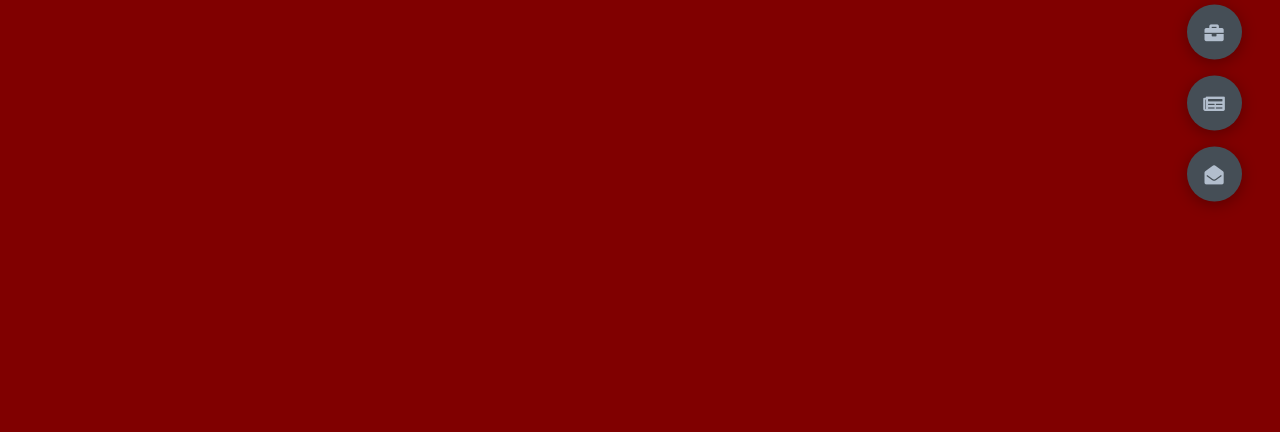
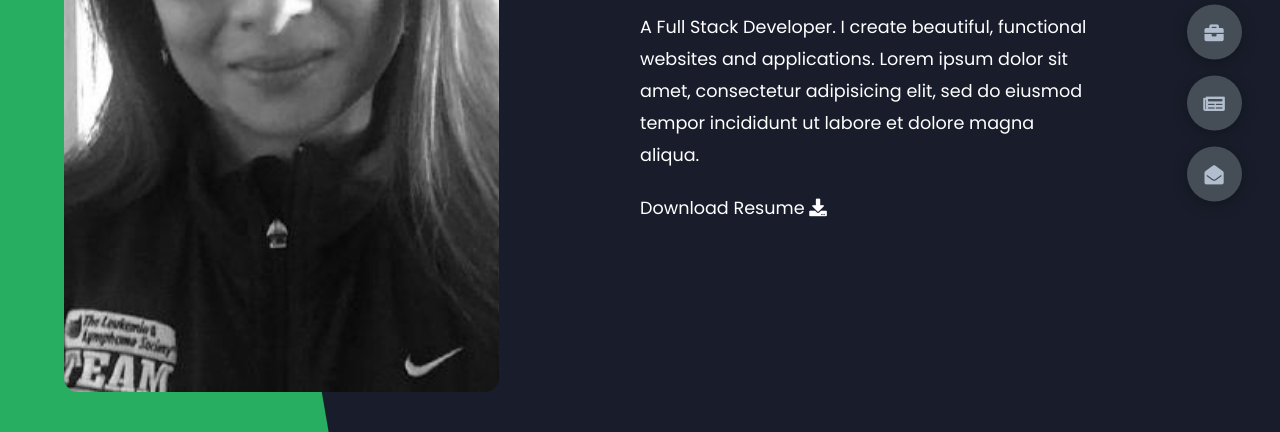
Before and after one commit to Shimanti/CSS-portfolio, a plain HTML site: page index.html in a window 1280 px wide. Shown: the part 368-800 px from the top of the page. Drawn offline with Linux system fonts and the light colour scheme.

Commit message:
added home screen

```diff
--- a/index.html
+++ b/index.html
@@ -14,7 +14,28 @@
 </head>
 <body class="main-content">
     <header class="section sec1 header active" id="home">
-
+        <div class="header-content">
+            <div class="left-header">
+                <div class="h-shape"></div>
+                <div class="image">
+                    <img src="img/hero.png" alt="">
+                </div>
+            </div>
+            <div class="right-header">
+                <h1 class="name">
+                    Hi, I'm <span>Shimanti Guha</span>
+                </h1>
+                <p>
+                    A Full Stack Developer.
+                    I create beautiful, functional websites and applications.
+                    Lorem ipsum dolor sit amet, consectetur adipisicing elit, sed do eiusmod tempor incididunt ut labore et dolore magna aliqua.
+                </p>
+                <a href="" class="main-btn">
+                    <span class="btn-text">Download Resume</span>
+                    <span class="btn-icon"><i class="fas fa-download"></i></span>
+                </a>
+            </div>
+        </div>
     </header>
     <main>
         <section class="section sec2 about" id="about"></section>
--- a/styles/styles.scss
+++ b/styles/styles.scss
@@ -26,7 +26,7 @@ body {
     font-family: 'Poppins', sans-serif;
     font-size: 1.1rem;
     color: var(--color-white);
-    transition: all .4s ease-in-out;
+    // transition: all .4s ease-in-out;
 }
 
 a {
@@ -37,7 +37,7 @@ a {
 }
 
 header {
-    height: 100vh;
+    min-height: 100vh;
     color: var(--color-white);
     overflow: hidden;
 }
@@ -52,39 +52,34 @@ section {
 }
 
 .section{
-    transform: translateY(-100%) scale(0);
-    transition: all 1s ease-in-out;
+    // transform: translateY(-100%) scale(0);
+    // transition: all 1s ease-in-out;
     background-color: var(--color-primary);
 }
 
 .sec1 {
     display: none;
     transform: translateY(0) scale(1);
-    background-color: maroon;
 }
 
 .sec2 {
     display: none;
     transform: translateY(0) scale(1);
-    background-color: violet;
 }
 
 .sec3 {
     display: none;
     transform: translateY(0) scale(1);
-    background-color: indigo;
 }
 
 .sec4 {
     display: none;
     transform: translateY(0) scale(1);
-    background-color: blue;
 }
 
 .sec5 {
     display: none;
     transform: translateY(0) scale(1);
-    background-color: green;
 }
 
 .active {
@@ -136,3 +131,61 @@ section {
         }
     }
 }
+/* Header-content */
+.header-content {
+    display: grid;
+    grid-template-columns: repeat(2, 1fr);
+    min-height: 100vh;
+    .left-header {
+        display: flex;
+        align-items: center;
+        position: relative;
+        .h-shape {
+            transition: all .4s ease-in-out;
+            height: 100%;
+            width: 65%;
+            background-color: var(--color-secondary);
+            position: absolute;
+            left: 0;
+            top: 0;
+            z-index: -1;
+            clip-path: polygon(0 0, 46% 0%, 79% 100%, 0% 100%);
+        }
+        .image {
+            border-radius: var(--br-sm-2);
+            height: 90%;
+            width: 68%;
+            margin-left: 4rem;
+            background-color: var(--color-black);
+            transition: all .4s ease-in-out;
+            img {
+                border-radius: var(--br-sm-2);
+                width: 100%;
+                height: 100%;
+                object-fit: cover;
+                transition: all .4s ease-in-out;
+                filter: grayscale(100%);
+                &:hover {
+                    filter: grayscale(0);
+                }
+            }
+        }
+    }
+
+    .right-header {
+        display: flex;
+        flex-direction: column;
+        justify-content: center;
+        padding-right: 12rem;
+        .name{
+            font-size: 3rem;
+            span{
+                color: var(--color-secondary);
+            }
+        }
+        p{
+            margin: 1.5rem 0;
+            line-height: 2rem;
+        }
+    }
+}
```
Also changed, not shown: img/blog1.jpg (added), img/blog2.jpg (added), img/blog3.jpg (added), img/hero.png (added), img/port1.jpg (added), img/port2.jpg (added), img/port3.jpg (added), img/port4.jpg (added), img/port5.jpg (added), img/port6.jpg (added), img/port7.jpg (added), styles/styles.css, 3 other files.
